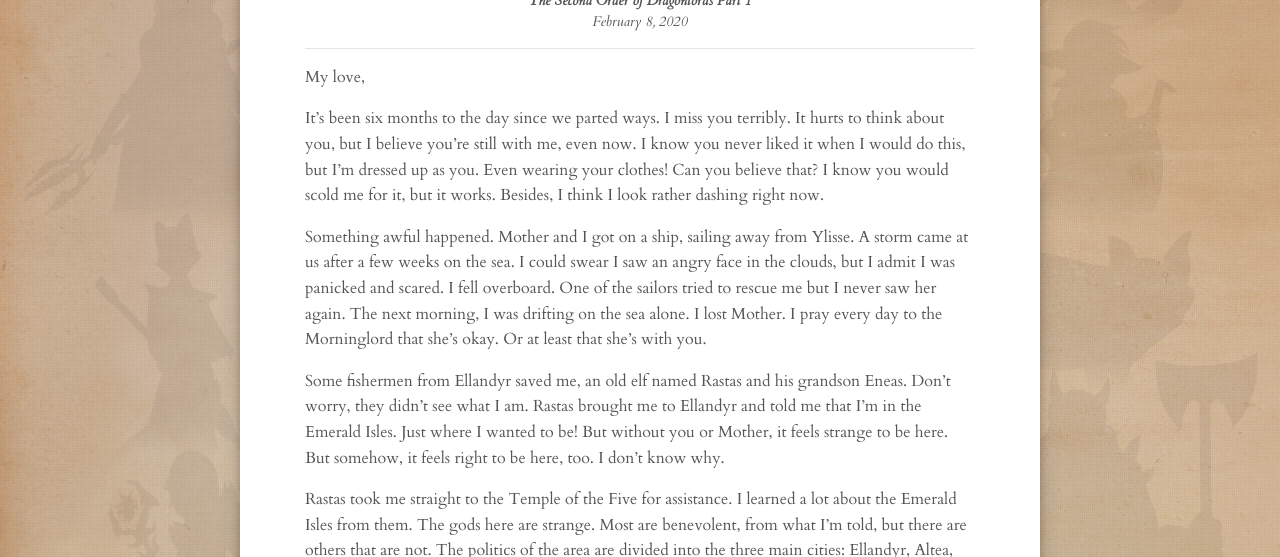
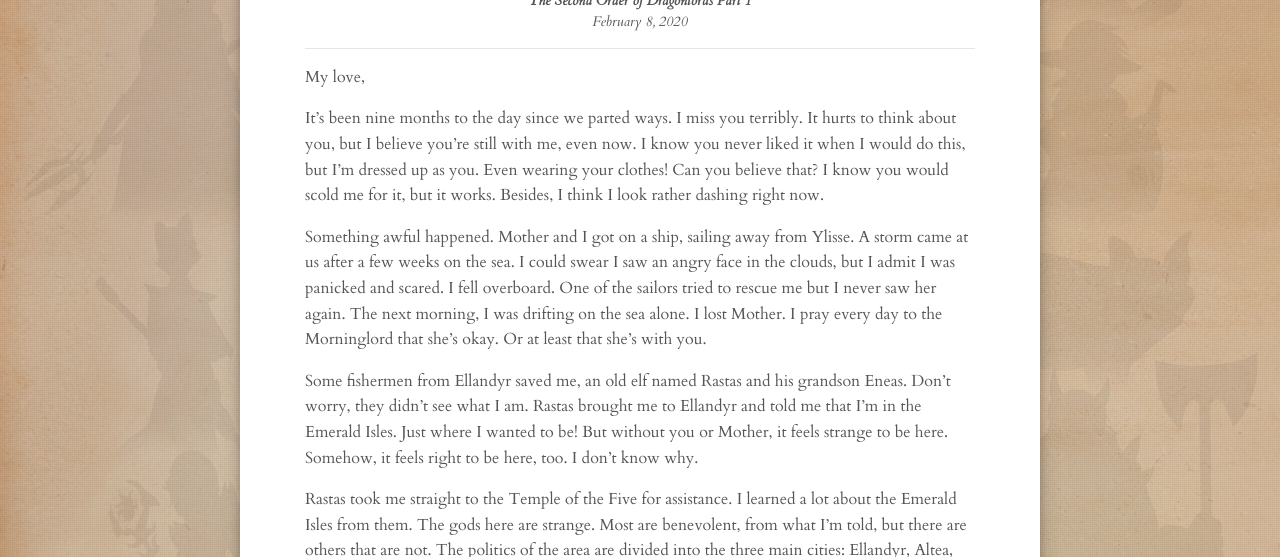
Before and after one commit to clblamires/ninesjournal, a Jekyll site: the page built from _posts/2020-02-08-marks.md, in a window 1280 px wide and 900 px high. Shown: the part 226-783 px from the top of the window. Built offline with Jekyll 4.4.1, drawn with Linux system fonts in a browser that asks for light colours; nearby versions of some CDN libraries.

Commit message:
Corrections

```diff
--- a/_posts/2020-02-08-marks.md
+++ b/_posts/2020-02-08-marks.md
@@ -10,11 +10,11 @@ image:
 levelup: false
 ---
 
-It’s been six months to the day since we parted ways. I miss you terribly. It hurts to think about you, but I believe you’re still with me, even now. I know you never liked it when I would do this, but I’m dressed up as you. Even wearing your clothes! Can you believe that? I know you would scold me for it, but it works. Besides, I think I look rather dashing right now.
+It’s been nine months to the day since we parted ways. I miss you terribly. It hurts to think about you, but I believe you’re still with me, even now. I know you never liked it when I would do this, but I’m dressed up as you. Even wearing your clothes! Can you believe that? I know you would scold me for it, but it works. Besides, I think I look rather dashing right now.
 
 Something awful happened. Mother and I got on a ship, sailing away from Ylisse. A storm came at us after a few weeks on the sea. I could swear I saw an angry face in the clouds, but I admit I was panicked and scared. I fell overboard. One of the sailors tried to rescue me but I never saw her again. The next morning, I was drifting on the sea alone. I lost Mother. I pray every day to the Morninglord that she’s okay. Or at least that she’s with you.
 
-Some fishermen from Ellandyr saved me, an old elf named Rastas and his grandson Eneas. Don’t worry, they didn’t see what I am. Rastas brought me to Ellandyr and told me that I’m in the Emerald Isles. Just where I wanted to be! But without you or Mother, it feels strange to be here. But somehow, it feels right to be here, too. I don’t know why.
+Some fishermen from Ellandyr saved me, an old elf named Rastas and his grandson Eneas. Don’t worry, they didn’t see what I am. Rastas brought me to Ellandyr and told me that I’m in the Emerald Isles. Just where I wanted to be! But without you or Mother, it feels strange to be here. Somehow, it feels right to be here, too. I don’t know why.
 
 Rastas took me straight to the Temple of the Five for assistance. I learned a lot about the Emerald Isles from them. The gods here are strange. Most are benevolent, from what I’m told, but there are others that are not. The politics of the area are divided into the three main cities: Ellandyr, Altea, and Novarra.
 
```
Also changed, not shown: _posts/2020-05-10-sacrifice.md (+1 -1 lines).
